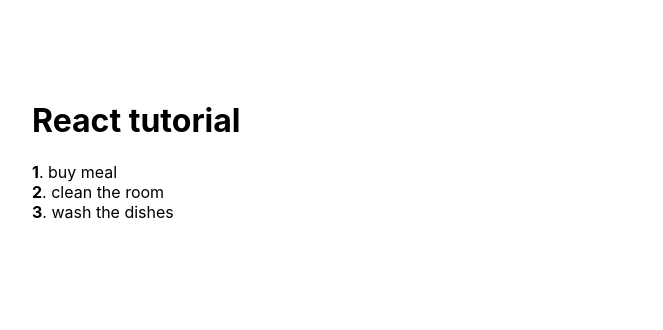
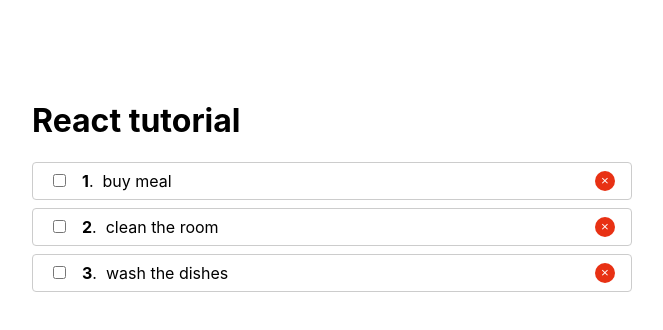
Before and after one commit to andrejscript/todo-react, a React (Create React App) app: page / in a window 1280 px wide. Shown: the top 330 px of the page, without its empty margins (308-971 px from the left). Built offline with nearby package versions, Linux system fonts and the light colour scheme.

Commit message:
add styles to list, item

```diff
--- a/src/components/Todo/TodoItem.js
+++ b/src/components/Todo/TodoItem.js
@@ -1,17 +1,41 @@
 import React from 'react';
+import PropTypes from 'prop-types';
 
 const styles = {
-  ul: {
-    listStyle: 'none',
-    margin: 0,
-    padding: 0
-  }
-}
+  li: {
+    display: 'flex',
+    justifyContent: 'space-between',
+    alignItems: 'center',
+    padding: '.5rem 1rem',
+    border: '1px solid #ccc',
+    borderRadius: '4px',
+    marginBottom: '.5rem',
+  },
+  input: {
+    marginRight: '1rem',
+  },
+};
 
-const TodoItem = ({title, index}) => {
+const TodoItem = ({ todo, index, onChange }) => {
   return (
-    <li><strong>{index + 1}</strong>. {title}</li>
-  )
-}
+    <li style={styles.li}>
+      <span>
+        <input
+          type='checkbox'
+          style={styles.input}
+          onChange={() => console.log(todo.id)}
+        />
+        <strong>{index + 1}</strong>. &nbsp;
+        {todo.title}
+      </span>
+      <button className='rm'>&times;</button>
+    </li>
+  );
+};
+
+TodoItem.propTypes = {
+  todo: PropTypes.object.isRequired,
+  index: PropTypes.number,
+};
 
 export default TodoItem;
--- a/src/components/Todo/Todolist.js
+++ b/src/components/Todo/Todolist.js
@@ -1,4 +1,5 @@
 import React from 'react';
+import PropTypes from 'prop-types';
 import TodoItem from './TodoItem';
 
 const styles = {
@@ -9,14 +10,33 @@
   },
 };
 
+
 const TodoList = ({ todos }) => {
+
+  const inputHandler = () => {
+    console.log(123);
+
+  }
+
+
   return (
     <ul style={styles.ul}>
       {todos.map((item, index) => {
-        return <TodoItem key={item.id} title={item.title} index={index} />;
+        return (
+          <TodoItem
+            key={item.id}
+            todo={item}
+            index={index}
+            onChange={inputHandler}
+            />
+        )
       })}
     </ul>
   );
 };
 
+TodoList.propTypes = {
+  todos: PropTypes.arrayOf(PropTypes.object).isRequired,
+};
+
 export default TodoList;
--- a/src/index.css
+++ b/src/index.css
@@ -17,3 +17,18 @@
   margin: 0 auto;
   width: 600px;
 }
+
+.rm {
+  background: #e83114;
+  border-radius: 50%;
+  color: #fff;
+  border: none;
+  width: 20px;
+  height: 20px;
+  outline: none;
+}
+
+.rm:focus,
+.rm:active {
+  outline: none;
+}
```
